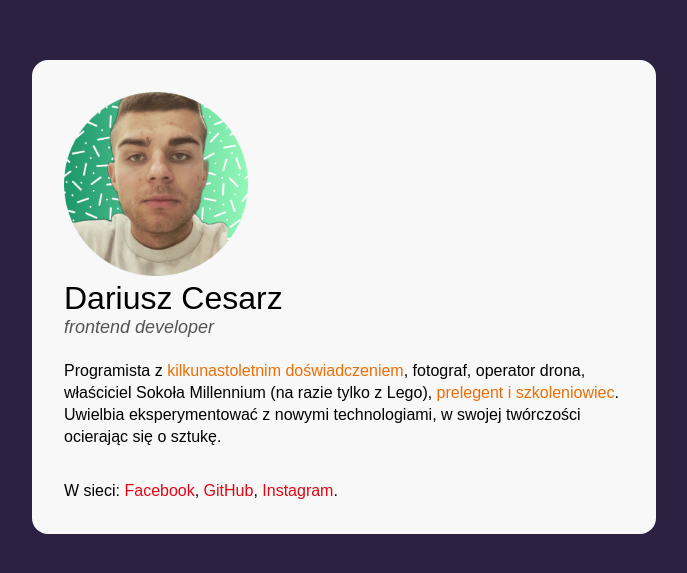
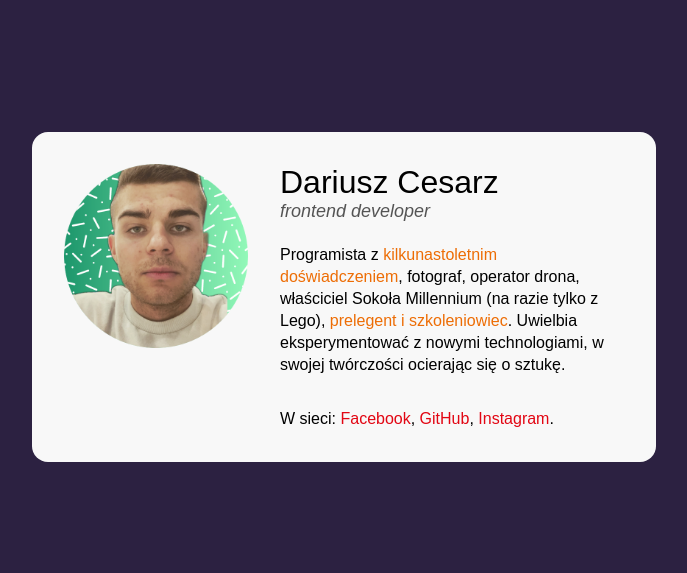
Before and after one commit to dariuszcesarz/business-card, a plain HTML site: page index.html in a window 1280 px wide. Shown: the part 103-676 px from the top of the page, without its empty margins (296-983 px from the left). Drawn offline with Linux system fonts and the light colour scheme.

Commit message:
add margin and padding in buisness card

```diff
--- a/index.html
+++ b/index.html
@@ -9,8 +9,10 @@
   </head>
   <body>
     <main class="main">
+
       <article class="person">
         <img src="img/profilowe.png" class="person__picture" alt="Zdjęcie twarzy" />
+        <div>
         <header class="person__info">
           <h1 class="person__name">Dariusz Cesarz</h1>
           <p class="person__position">frontend developer</p>
@@ -22,6 +24,7 @@
           swojej twórczości ocierając się o sztukę.
         </p>
         <p class="person__description person__description--margin">W sieci: <a href="#" class="person__link">Facebook</a>, <a href="#" class="person__link">GitHub</a>,<a href="#" class="person__link"> Instagram</a>.</p>
+      </div>
       </article>
     </main>
   </body>
--- a/style.css
+++ b/style.css
@@ -26,6 +26,7 @@ body {
 
 .person__picture {
   width: 184px;
+  margin-right: 32px;
 }
 
 .person__position {
@@ -41,6 +42,9 @@ body {
 }
 
 .person {
+  display: flex;
+  align-items: flex-start;
+
 }
 
 .person__description {
```
